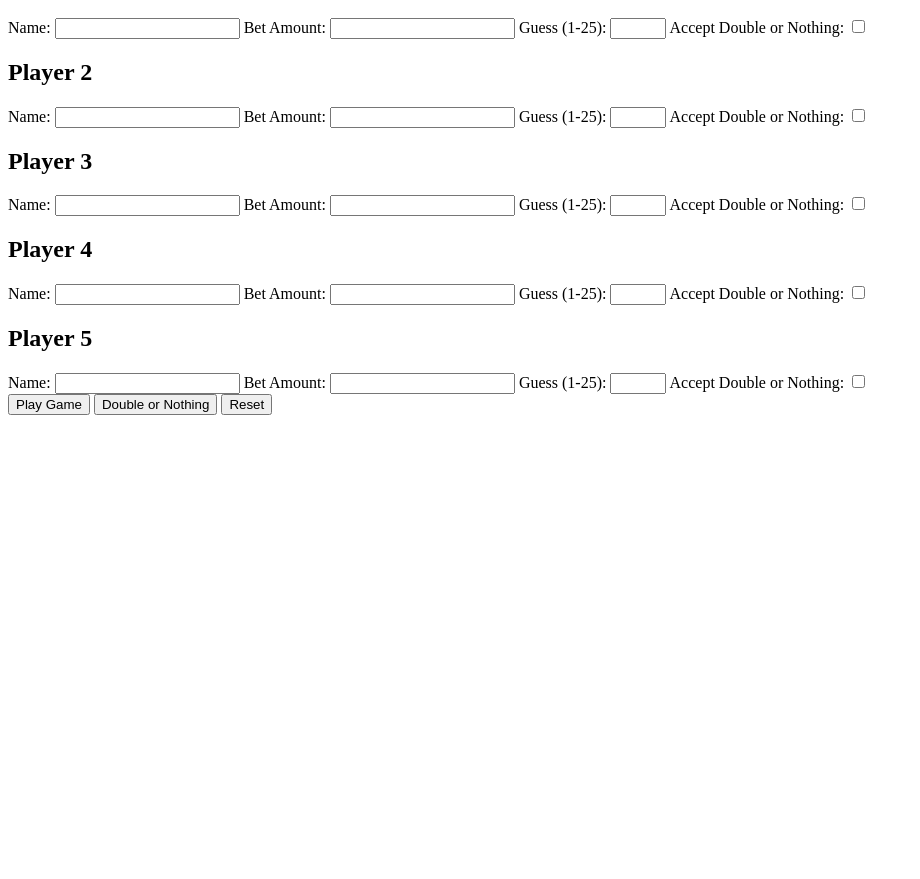
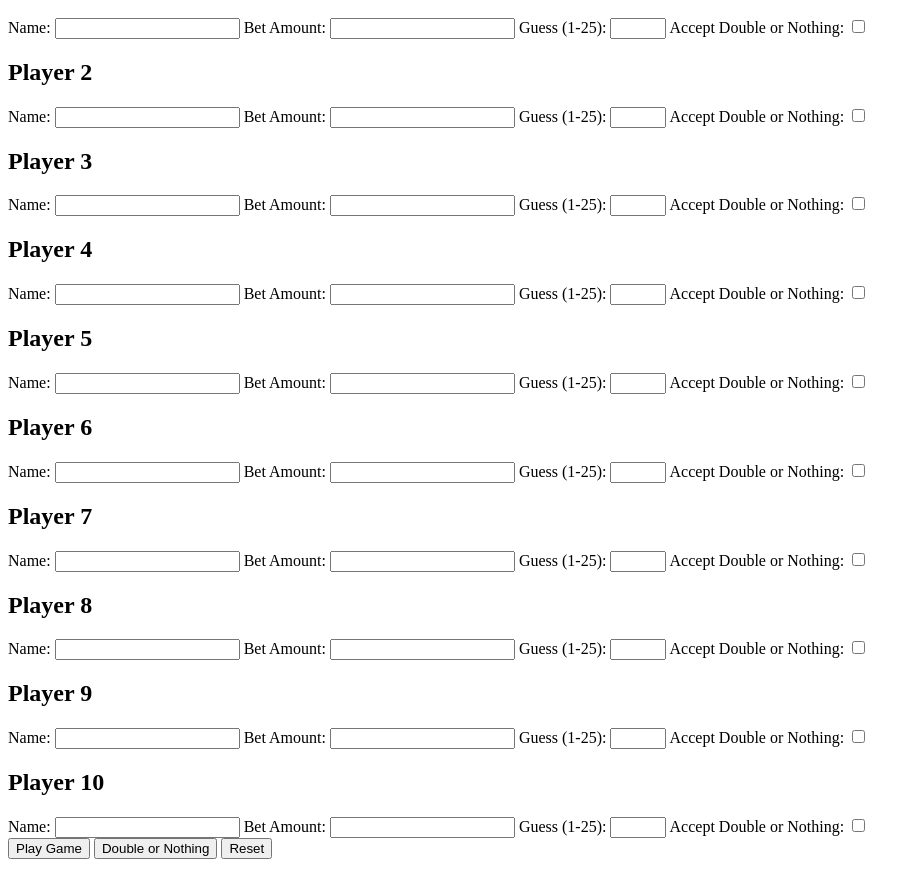
Before and after one commit to Turtlesarethebest/Turtlesarethebest.github.io, a plain HTML site: page index.html in a window 1280 px wide. Shown: the part 110-989 px from the top of the page, without its empty margins (0-920 px from the left). Before the commit the page ends 800 px from the top, so only its background shows below. Drawn offline with Linux system fonts and the light colour scheme.

Commit message:
Update index.html
10 players

```diff
--- a/index.html
+++ b/index.html
@@ -21,7 +21,6 @@
             <label for="player1-accept">Accept Double or Nothing:</label>
             <input type="checkbox" id="player1-accept">
         </div>
-        <!-- Repeat for other players -->
         <div>
             <h2>Player 2</h2>
             <label for="player2-name">Name:</label>
@@ -33,7 +32,6 @@
             <label for="player2-accept">Accept Double or Nothing:</label>
             <input type="checkbox" id="player2-accept">
         </div>
-
         <div>
             <h2>Player 3</h2>
             <label for="player3-name">Name:</label>
@@ -45,7 +43,6 @@
             <label for="player3-accept">Accept Double or Nothing:</label>
             <input type="checkbox" id="player3-accept">
         </div>
-
         <div>
             <h2>Player 4</h2>
             <label for="player4-name">Name:</label>
@@ -57,7 +54,6 @@
             <label for="player4-accept">Accept Double or Nothing:</label>
             <input type="checkbox" id="player4-accept">
         </div>
-
         <div>
             <h2>Player 5</h2>
             <label for="player5-name">Name:</label>
@@ -68,6 +64,61 @@
             <input type="number" id="player5-guess" min="1" max="25">
             <label for="player5-accept">Accept Double or Nothing:</label>
             <input type="checkbox" id="player5-accept">
+        </div>
+        <div>
+            <h2>Player 6</h2>
+            <label for="player6-name">Name:</label>
+            <input type="text" id="player6-name">
+            <label for="player6-bet">Bet Amount:</label>
+            <input type="number" id="player6-bet">
+            <label for="player6-guess">Guess (1-25):</label>
+            <input type="number" id="player6-guess" min="1" max="25">
+            <label for="player6-accept">Accept Double or Nothing:</label>
+            <input type="checkbox" id="player6-accept">
+        </div>
+        <div>
+            <h2>Player 7</h2>
+            <label for="player7-name">Name:</label>
+            <input type="text" id="player7-name">
+            <label for="player7-bet">Bet Amount:</label>
+            <input type="number" id="player7-bet">
+            <label for="player7-guess">Guess (1-25):</label>
+            <input type="number" id="player7-guess" min="1" max="25">
+            <label for="player7-accept">Accept Double or Nothing:</label>
+            <input type="checkbox" id="player7-accept">
+        </div>
+        <div>
+            <h2>Player 8</h2>
+            <label for="player8-name">Name:</label>
+            <input type="text" id="player8-name">
+            <label for="player8-bet">Bet Amount:</label>
+            <input type="number" id="player8-bet">
+            <label for="player8-guess">Guess (1-25):</label>
+            <input type="number" id="player8-guess" min="1" max="25">
+            <label for="player8-accept">Accept Double or Nothing:</label>
+            <input type="checkbox" id="player8-accept">
+        </div>
+        <div>
+            <h2>Player 9</h2>
+            <label for="player9-name">Name:</label>
+            <input type="text" id="player9-name">
+            <label for="player9-bet">Bet Amount:</label>
+            <input type="number" id="player9-bet">
+            <label for="player9-guess">Guess (1-25):</label>
+            <input type="number" id="player9-guess" min="1" max="25">
+            <label for="player9-accept">Accept Double or Nothing:</label>
+            <input type="checkbox" id="player9-accept">
+        </div>
+        <div>
+            <h2>Player 10</h2>
+            <label for="player10-name">Name:</label>
+            <input type="text" id="player10-name">
+            <label for="player10-bet">Bet Amount:</label>
+            <input type="number" id="player10-bet">
+            <label for="player10-guess">Guess (1-25):</label>
+            <input type="number" id="player10-guess" min="1" max="25">
+            <label for="player10-accept">Accept Double or Nothing:</label>
+            <input type="checkbox" id="player10-accept">
         </div>
     </div>
 
```
